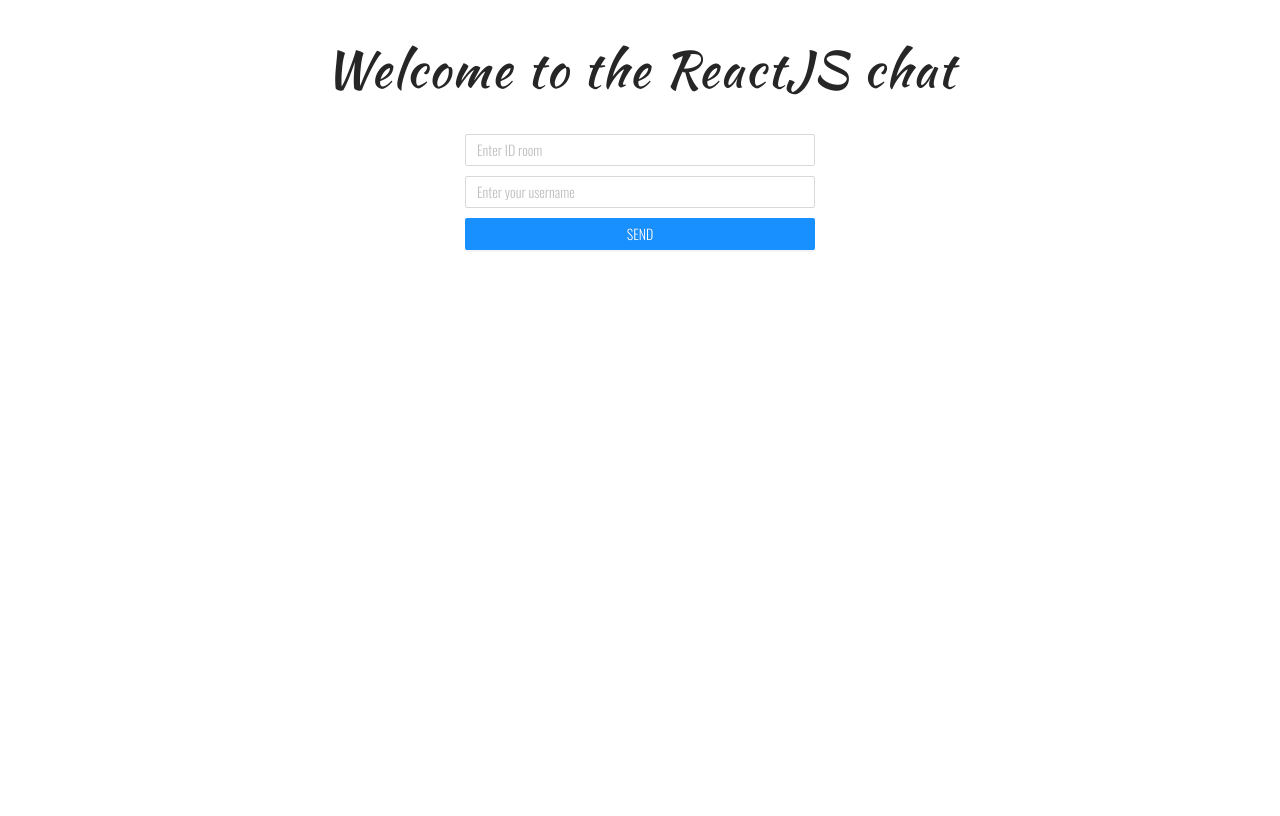
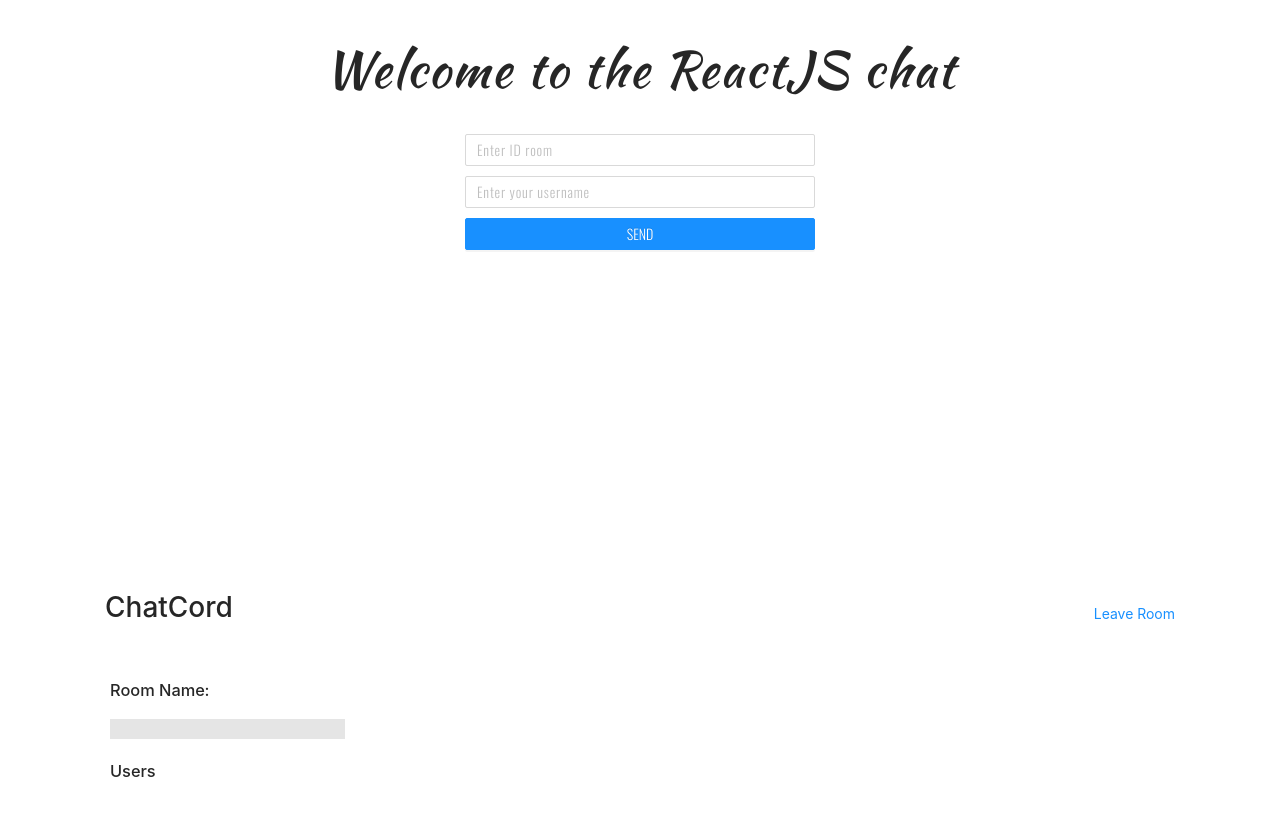
Before and after one commit to Znichu/chat-front, a React (Create React App) app: page / in a window 1280 px wide. Shown: the part 260-1076 px from the top of the page. Before the commit the page ends 800 px from the top, so only its background shows below. Built offline with nearby package versions, Linux system fonts and the light colour scheme; no server answers.

Commit message:
chat page

```diff
--- a/src/App.tsx
+++ b/src/App.tsx
@@ -1,13 +1,22 @@
-import React from 'react';
-import io from 'socket.io-client';
+import React, {useEffect} from 'react';
 import {JoinBlock} from "./components/JoinBlock/JoinBlock";
+import socket from "./socket";
+import {Chat} from "./components/Chat/Chat";
 
-const socket = io('http://localhost:7542');
+/*const socket = io('http://localhost:7542');*/
 
 function App() {
+
+    useEffect(() => {
+        socket.on('ROOM:JOINED', (users: any) => {
+            console.log('пользователь вошел', users)
+        })
+    }, []);
+
     return (
         <>
             <JoinBlock />
+            <Chat/>
         </>
     );
 }
--- /dev/null
+++ b/src/components/Chat/Chat.module.scss
@@ -0,0 +1,86 @@
+.chat__container {
+  max-width: 1100px;
+  background: #fff;
+  margin: 30px auto;
+  overflow: hidden;
+}
+
+.chat__header {
+  background: var(--dark-color-a);
+  color: #fff;
+  border-top-left-radius: 5px;
+  border-top-right-radius: 5px;
+  padding: 15px;
+  display: flex;
+  align-items: center;
+  justify-content: space-between;
+}
+
+.chat__main {
+  display: grid;
+  grid-template-columns: 1fr 3fr;
+}
+
+.chat__sidebar {
+  background: var(--dark-color-b);
+  color: #fff;
+  padding: 20px 20px 60px;
+  overflow-y: scroll;
+}
+
+.chat__sidebar h2 {
+  font-size: 20px;
+  background: rgba(0, 0, 0, 0.1);
+  padding: 10px;
+  margin-bottom: 20px;
+}
+
+.chat__sidebar h3 {
+  margin-bottom: 15px;
+}
+
+.chat__sidebar ul li {
+  padding: 10px 0;
+}
+
+.chat__messages {
+  padding: 30px;
+  max-height: 500px;
+  overflow-y: scroll;
+}
+
+.chat__messages .message {
+  padding: 10px;
+  margin-bottom: 15px;
+  background-color: var(--light-color);
+  border-radius: 5px;
+  overflow-wrap: break-word;
+}
+
+.chat-messages .message .meta {
+  font-size: 15px;
+  font-weight: bold;
+  color: var(--dark-color-b);
+  opacity: 0.7;
+  margin-bottom: 7px;
+}
+
+.chat-messages .message .meta span {
+  color: #777;
+}
+
+.chat-form-container {
+  padding: 20px 30px;
+  background-color: var(--dark-color-a);
+}
+
+.chat-form-container form {
+  display: flex;
+}
+
+.chat-form-container input[type='text'] {
+  font-size: 16px;
+  padding: 5px;
+  height: 40px;
+  flex: 1;
+}
--- /dev/null
+++ b/src/components/Chat/Chat.tsx
@@ -0,0 +1,34 @@
+import React from "react";
+import style from "./Chat.module.scss"
+
+export const Chat = () => {
+    return (
+        <div className={style.chat__container}>
+            <header className={style.chat__header}>
+                <h1><i className="fas fa-smile"></i> ChatCord</h1>
+                <a href="index.html" className={style.btn}>Leave Room</a>
+            </header>
+            <main className={style.chat__main}>
+                <div className={style.chat__sidebar}>
+                    <h3><i className="fas fa-comments"></i> Room Name:</h3>
+                    <h2 id="room-name"></h2>
+                    <h3><i className="fas fa-users"></i> Users</h3>
+                    <ul id="users"></ul>
+                </div>
+                <div className={style.chat__messages}></div>
+            </main>
+            {/*<div className="chat-form-container">
+                <form id="chat-form">
+                    <input
+                        id="msg"
+                        type="text"
+                        placeholder="Enter Message"
+                        required
+                        autoComplete="off"
+                    />
+                    <button className="btn"><i className="fas fa-paper-plane"></i> Send</button>
+                </form>
+            </div>*/}
+        </div>
+    )
+}
--- a/src/components/JoinBlock/JoinBlock.module.scss
+++ b/src/components/JoinBlock/JoinBlock.module.scss
@@ -24,6 +24,7 @@
       max-width: 350px;
       width: 100%;
       input {
+        letter-spacing: 0.8px;
         margin-bottom: 10px;
       }
       button {
--- a/src/components/JoinBlock/JoinBlock.tsx
+++ b/src/components/JoinBlock/JoinBlock.tsx
@@ -4,6 +4,7 @@
 import {useDispatch, useSelector} from "react-redux";
 import {requestJoin} from "../../store/chat-reducer";
 import {RootState} from "../../store/store";
+import socket from "../../socket";
 
 
 export const JoinBlock: React.FC = () => {
@@ -26,7 +27,6 @@
     const loginChat = () => {
         dispatch(requestJoin(roomId, userName))
     }
-
         return (
         <div className={style.wrapper}>
             <div className={style.content}>
```
